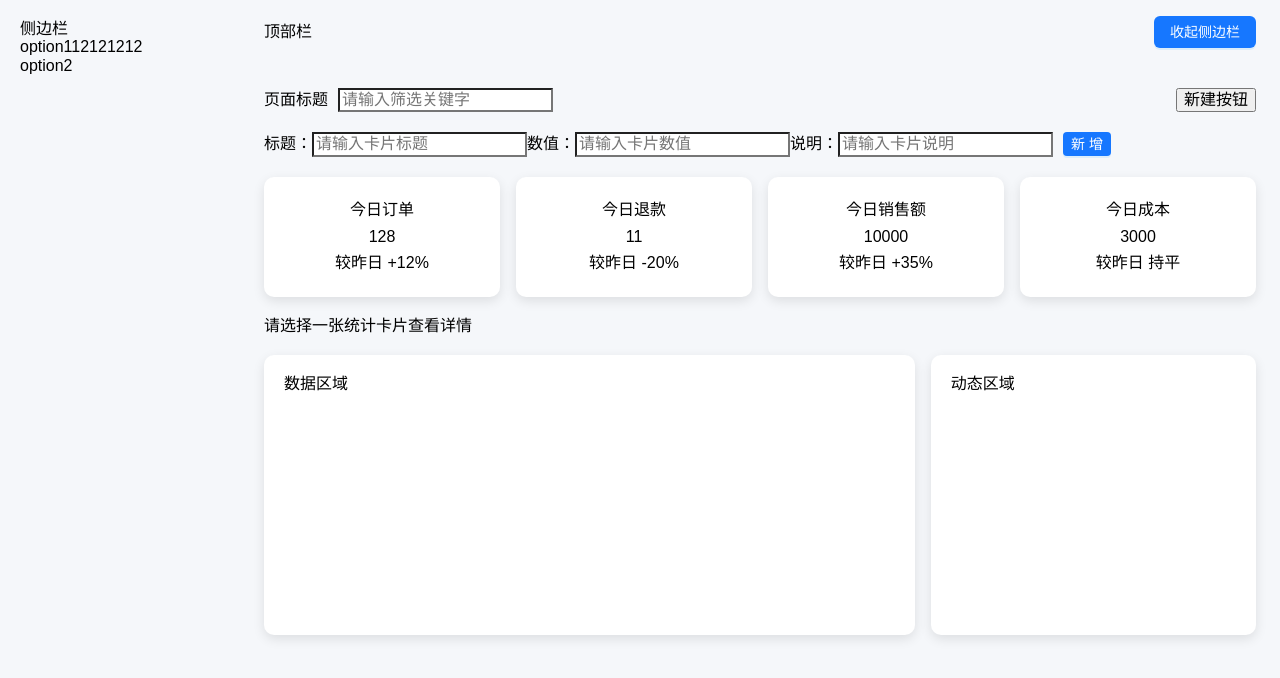
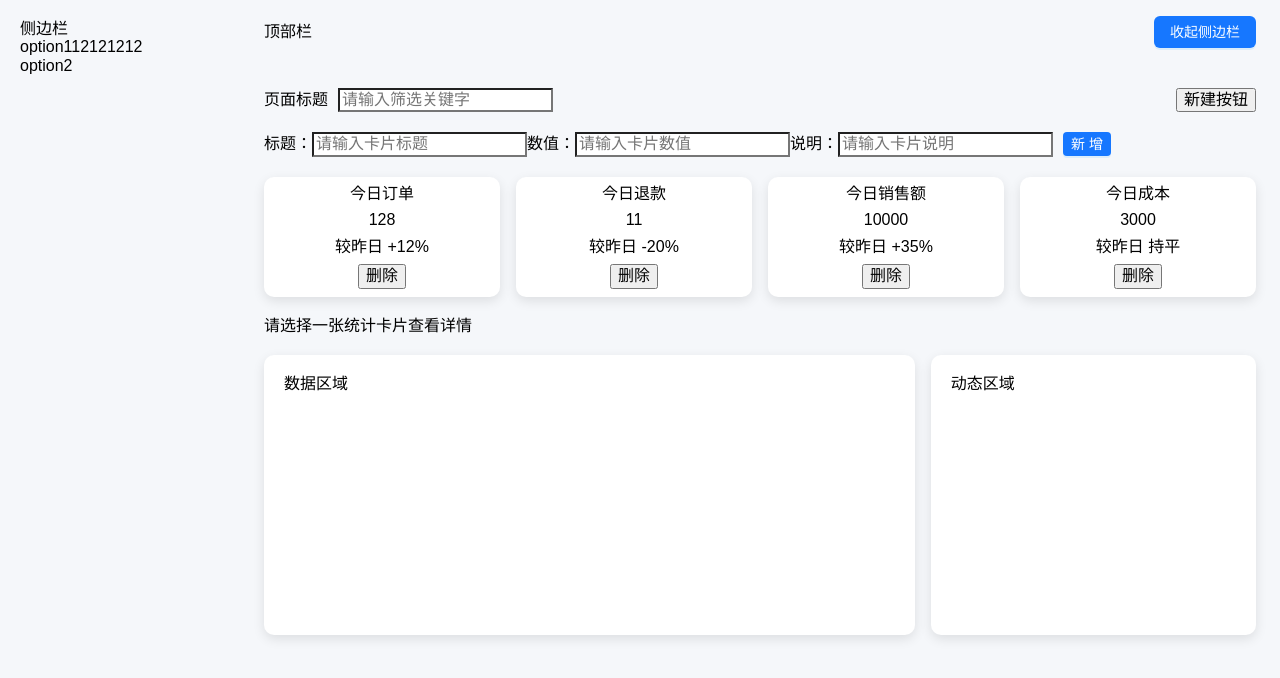
Before and after one commit to SavitarJing/keith-vue3, a Vue app: page / in a window 1280 px wide. Shown: the top 678 px of the page. Built offline with nearby package versions, Linux system fonts and the light colour scheme.

Commit message:
完成 删除卡片操作，注意：filter函数不会改变原数组

```diff
--- a/src/DemoView1.vue
+++ b/src/DemoView1.vue
@@ -104,6 +104,17 @@ const clearForm = () => {
     cardForm.value.desc = ''
 }
 
+// 根据id删除卡片
+const deleteCard = (id) => {
+    if(selectedCardId.value === id) {
+        selectedCardId.value = null
+    }
+    // filter会返回一个新数组，而不是在原数组上更改，因此需要重新赋值
+     statCards.value =  statCards.value.filter(card => {
+        return card.id !== id
+    })
+}
+
 </script>
 
 <template>
@@ -149,6 +160,7 @@ const clearForm = () => {
                         <span>{{ card.title }}</span>
                         <span>{{ card.value }}</span>
                         <span>{{ card.desc }}</span>
+                        <button @click.stop="deleteCard(card.id)">删除</button>
                     </div>
                 </div>
                 <div v-else>
```
